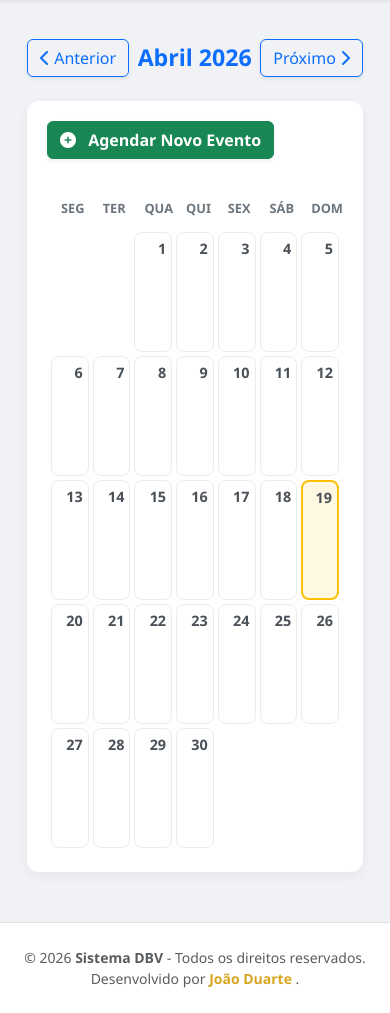
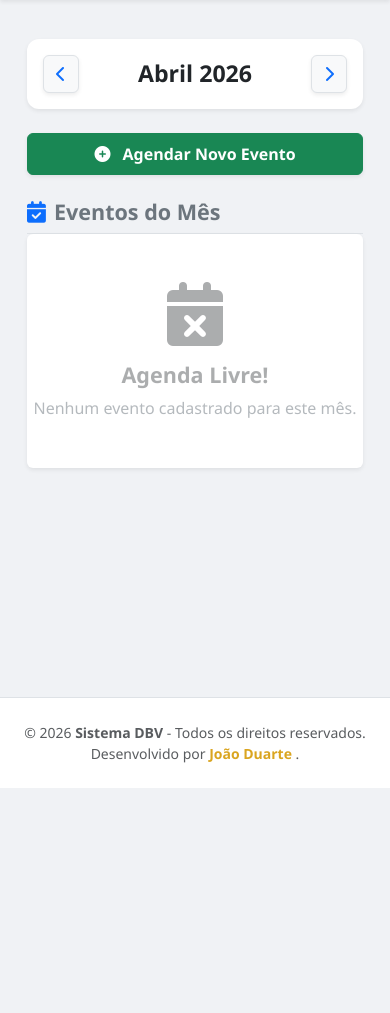
Before and after one commit to joaoaugustoduartexx/sistemaDBVpontos, a Django app: page /calendario/ in a window 390 px wide. Shown: the part 56-1069 px from the top of the page. After the commit the page ends 844 px from the top, so only its background shows below. Run offline with Django 5.2, Linux system fonts and the light colour scheme; a user stored in the database is signed in; tables that the repository leaves empty hold one stand-in row (values such as "Sample post").

Commit message:
Refactored the calendar page, to be better in the mobile

```diff
--- a/core/templates/core/calendario.html
+++ b/core/templates/core/calendario.html
@@ -2,115 +2,120 @@
 
 {% block content %}
 <style>
-    .calendar-container { background: white; padding: 20px; border-radius: 12px; box-shadow: 0 4px 12px rgba(0,0,0,0.05); }
-    .calendar-table { width: 100%; table-layout: fixed; border-collapse: separate; border-spacing: 4px; margin-top: 10px; }
-    .calendar-table th { text-align: center; padding: 10px; color: #6c757d; font-weight: bold; text-transform: uppercase; font-size: 0.8rem; }
-    .calendar-table td { height: 120px; vertical-align: top; border: 1px solid #e9ecef; border-radius: 8px; padding: 5px; width: 14.28%; background-color: #fff; transition: all 0.2s; }
-    .calendar-table td:hover { background-color: #f8f9fa; border-color: #dee2e6; }
-    .calendar-table td.today { background-color: #fff8e1; border: 2px solid #ffc107; }
-    .calendar-table td.empty { background-color: transparent; border: none; }
+    .hover-up { transition: transform 0.2s ease-in-out, box-shadow 0.2s ease-in-out; }
+    .hover-up:hover { transform: translateY(-3px); box-shadow: 0 .5rem 1rem rgba(0,0,0,.15)!important; }
 
-    .date-number { font-weight: bold; margin-bottom: 5px; display: block; color: #495057; font-size: 0.9rem; text-align: right; }
-
-    .evento-badge {
-        display: block;
-        background-color: #0d6efd;
-        color: white;
-        font-size: 0.75rem;
-        font-weight: 600;
-        padding: 4px 6px;
-        margin-bottom: 3px;
-        border-radius: 4px;
-        text-decoration: none;
-        white-space: nowrap;
-        overflow: hidden;
-        text-overflow: ellipsis;
-        transition: 0.2s;
+    .data-badge {
+        background: rgba(13, 110, 253, 0.1);
+        color: #0d6efd;
+        padding: 10px 15px;
+        border-radius: 8px;
+        text-align: center;
+        min-width: 80px;
     }
-    .evento-badge:hover { background-color: #0a58ca; color: white; }
-    .evento-global { background-color: #198754; } /* Verde para eventos globais */
+    .data-badge .dia { font-size: 1.8rem; font-weight: 800; line-height: 1; }
+    .data-badge .mes { font-size: 0.8rem; font-weight: 600; text-transform: uppercase; letter-spacing: 1px; }
 </style>
 
-<div class="container mt-4">
-    <div class="d-flex justify-content-between align-items-center mb-4">
-        <a href="?mes={{ ant_mes }}&ano={{ ant_ano }}" class="btn btn-outline-primary shadow-sm">
-            <i class="fas fa-chevron-left"></i> Anterior
+<div class="container mt-4" style="max-width: 900px;">
+
+    <div class="card border-0 shadow-sm mb-4">
+        <div class="card-body d-flex justify-content-between align-items-center p-3 p-md-4">
+            <a href="?mes={{ ant_mes }}&ano={{ ant_ano }}" class="btn btn-light border text-primary fw-bold shadow-sm">
+                <i class="fas fa-chevron-left me-md-2"></i><span class="d-none d-md-inline"> Anterior</span>
             </a>
 
-        <h3 class="text-center mb-0 fw-bold text-primary">
-            {{ mes_atual|date:"F Y"|title }}
+            <h3 class="text-center mb-0 fw-bold text-dark text-capitalize">
+                {{ mes_atual|date:"F Y" }}
             </h3>
 
-        <a href="?mes={{ prox_mes }}&ano={{ prox_ano }}" class="btn btn-outline-primary shadow-sm">
-            Próximo <i class="fas fa-chevron-right"></i>
+            <a href="?mes={{ prox_mes }}&ano={{ prox_ano }}" class="btn btn-light border text-primary fw-bold shadow-sm">
+                <span class="d-none d-md-inline">Próximo </span><i class="fas fa-chevron-right ms-md-2"></i>
+            </a>
+        </div>
+    </div>
+
+    <div class="d-flex justify-content-end mb-4">
+        <a href="{% url 'cadastrar_evento' %}" class="btn btn-success shadow-sm fw-bold py-2 px-4 w-100 w-md-auto">
+            <i class="fas fa-plus-circle me-2"></i> Agendar Novo Evento
         </a>
     </div>
 
-    <div class="calendar-container">
-        <a href="{% url 'cadastrar_evento' %}" class="btn btn-success mb-3 shadow-sm fw-bold">
-            <i class="fas fa-plus-circle me-2"></i> Agendar Novo Evento
-        </a>
+    <h4 class="fw-bold text-secondary mb-3 border-bottom pb-2">
+        <i class="fas fa-calendar-check me-2 text-primary"></i>Eventos do Mês
+    </h4>
 
-        <div class="table-responsive">
-            <table class="calendar-table">
-                <thead>
-                    <tr>
-                        <th>Seg</th>
-                        <th>Ter</th>
-                        <th>Qua</th>
-                        <th>Qui</th>
-                        <th>Sex</th>
-                        <th>Sáb</th>
-                        <th>Dom</th>
-                    </tr>
-                </thead>
-                <tbody>
+    <div class="row g-3" id="eventos-container">
         {% for semana in semanas %}
-                    <tr>
             {% for dia in semana %}
-                            {% if dia %}
-                                <td class="{% if dia.hoje %}today{% endif %}">
-                                    <span class="date-number">{{ dia.dia }}</span>
+                {% if dia and dia.eventos %}
+                    {% for evento in dia.eventos %}
+                        <div class="col-12 col-md-6">
+                            <div class="card h-100 border-0 shadow-sm hover-up">
+                                <div class="card-body d-flex align-items-center gap-3">
+                                    <div class="data-badge">
+                                        <div class="dia">{{ dia.dia|stringformat:"02d" }}</div>
+                                        <div class="mes">{{ mes_atual|date:"M" }}</div>
+                                    </div>
 
-                                    {% for evento in dia.eventos %}
-                                        <a href="#" class="evento-badge {% if not evento.unidade %}evento-global{% endif %}"
+                                    <div class="flex-grow-1">
+                                        <h5 class="fw-bold mb-1 text-dark">{{ evento.titulo }}</h5>
+
+                                        <div class="mb-2">
+                                            {% if not evento.unidade %}
+                                                <span class="badge bg-success"><i class="fas fa-globe me-1"></i>Clube Todo</span>
+                                            {% else %}
+                                                <span class="badge {{ evento.unidade.cor }}"><i class="fas fa-flag me-1"></i>{{ evento.unidade.nome }}</span>
+                                            {% endif %}
+                                        </div>
+                                    </div>
+                                </div>
+                                <div class="card-footer bg-white border-top-0 pt-0 pb-3 px-3">
+                                    <button class="btn btn-outline-primary w-100 fw-bold shadow-sm"
                                             data-bs-toggle="modal"
                                             data-bs-target="#verEventoModal"
                                             data-titulo="{{ evento.titulo }}"
-                                           data-data="{{ evento.data_evento|date:'d/m/Y' }}"
+                                            data-data="{{ dia.dia|stringformat:'02d' }}/{{ mes_atual|date:'m/Y' }}"
                                             data-descricao="{{ evento.descricao }}">
-                                            {% if not evento.unidade %}★{% endif %} {{ evento.titulo }}
-                                        </a>
+                                        Ver Detalhes
+                                    </button>
+                                </div>
+                            </div>
+                        </div>
                     {% endfor %}
-                                </td>
-                            {% else %}
-                                <td class="empty"></td>
                 {% endif %}
             {% endfor %}
-                    </tr>
         {% endfor %}
-                </tbody>
-            </table>
+    </div>
+
+    <div id="no-events-msg" class="text-center py-5 d-none bg-white rounded shadow-sm">
+        <div class="opacity-50">
+            <i class="fas fa-calendar-times fa-4x text-muted mb-3"></i>
+            <h4 class="text-muted fw-bold">Agenda Livre!</h4>
+            <p class="text-secondary mb-0">Nenhum evento cadastrado para este mês.</p>
         </div>
     </div>
 </div>
 
 <div class="modal fade" id="verEventoModal" tabindex="-1">
     <div class="modal-dialog modal-dialog-centered">
-        <div class="modal-content border-0 shadow">
+        <div class="modal-content border-0 shadow-lg">
             <div class="modal-header bg-primary text-white">
                 <h5 class="modal-title fw-bold" id="modalTitulo">Evento</h5>
                 <button type="button" class="btn-close btn-close-white" data-bs-dismiss="modal"></button>
             </div>
             <div class="modal-body p-4">
                 <div class="mb-3">
-                    <label class="small text-muted text-uppercase fw-bold">Data</label>
-                    <div id="modalData" class="fs-5 fw-bold text-dark"></div>
+                    <label class="small text-muted text-uppercase fw-bold">Data do Evento</label>
+                    <div id="modalData" class="fs-5 fw-bold text-dark"><i class="fas fa-calendar-day text-primary me-2"></i><span></span></div>
                 </div>
                 <div>
-                    <label class="small text-muted text-uppercase fw-bold">Descrição</label>
-                    <div id="modalDescricao" class="p-3 bg-light rounded text-secondary border"></div>
+                    <label class="small text-muted text-uppercase fw-bold mb-1">Descrição</label>
+                    <div id="modalDescricao" class="p-3 bg-light rounded text-secondary border border-light" style="min-height: 80px;"></div>
                 </div>
+            </div>
+            <div class="modal-footer border-0 bg-light">
+                <button type="button" class="btn btn-secondary fw-bold" data-bs-dismiss="modal">Fechar</button>
             </div>
         </div>
     </div>
@@ -118,6 +123,16 @@
 
 <script>
     document.addEventListener('DOMContentLoaded', function () {
+        // Lógica Inteligente para esconder/mostrar a mensagem de "Nenhum evento"
+        const container = document.getElementById('eventos-container');
+        const emptyMsg = document.getElementById('no-events-msg');
+
+        // Se o container de eventos estiver vazio (não renderizou nenhum card HTML)
+        if (container.children.length === 0) {
+            emptyMsg.classList.remove('d-none');
+        }
+
+        // Lógica do Modal
         var verEventoModal = document.getElementById('verEventoModal')
         verEventoModal.addEventListener('show.bs.modal', function (event) {
             var button = event.relatedTarget
@@ -126,8 +141,8 @@
             var descricao = button.getAttribute('data-descricao')
 
             verEventoModal.querySelector('#modalTitulo').textContent = titulo
-            verEventoModal.querySelector('#modalData').textContent = data
-            verEventoModal.querySelector('#modalDescricao').textContent = descricao || "Sem descrição disponível."
+            verEventoModal.querySelector('#modalData span').textContent = data
+            verEventoModal.querySelector('#modalDescricao').textContent = descricao || "Nenhuma descrição fornecida para este evento."
         })
     })
 </script>
```
Lines whose indentation alone changed are shown as unchanged.
